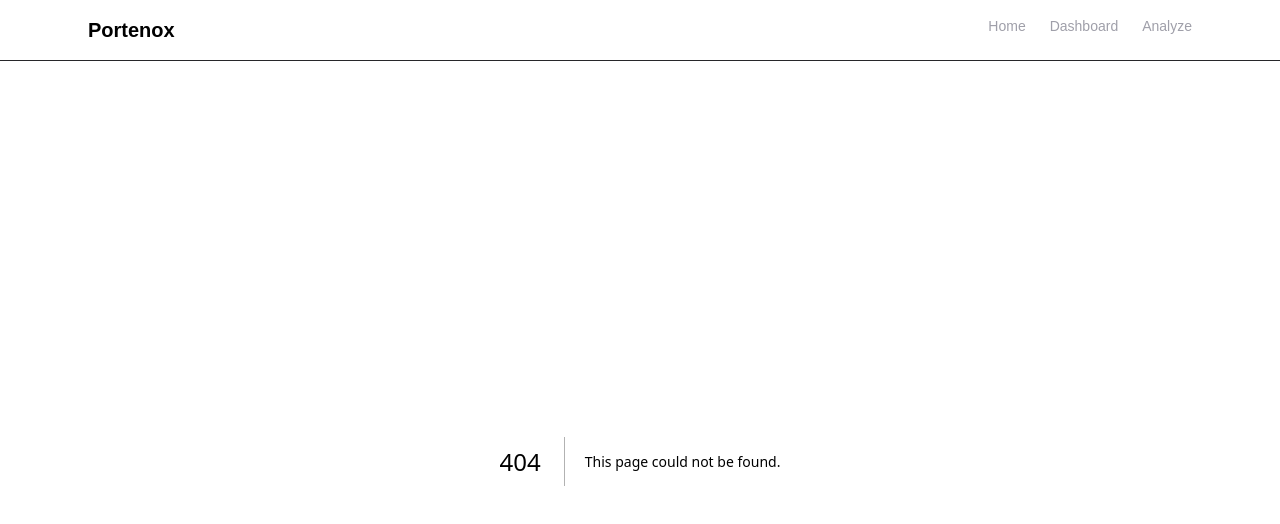
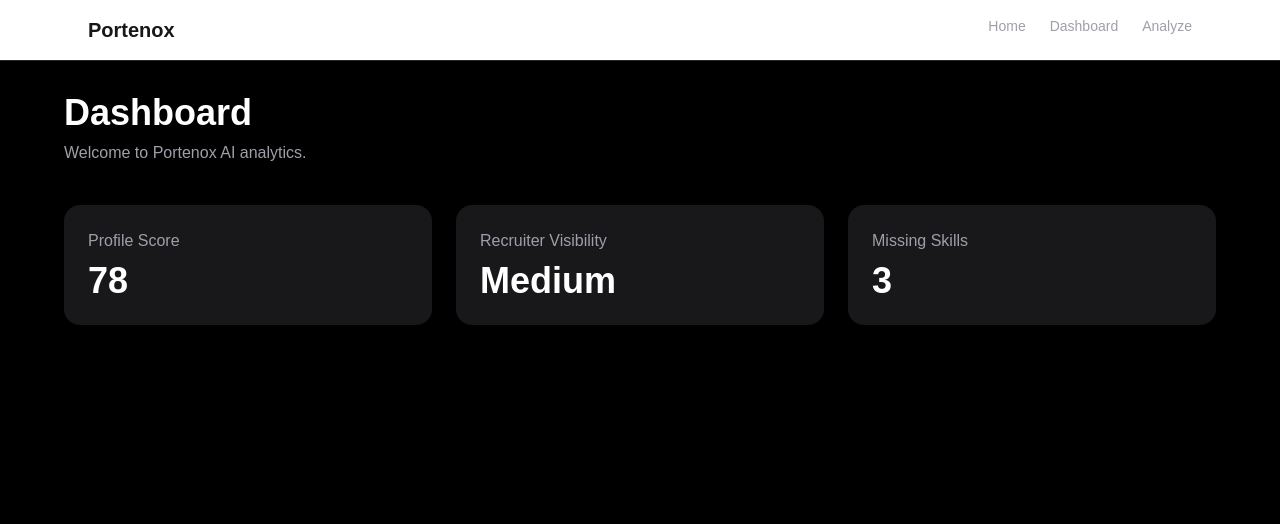
Before and after one commit to AndersonPort/portenox, a Next.js app: page /dashboard in a window 1280 px wide. Before the commit this address had no page. Shown: the top 524 px of the page. Built offline with nearby package versions, Linux system fonts and the light colour scheme.

Commit message:
feat(dashboard): add initial analytics dashboard

```diff
--- /dev/null
+++ b/app/dashboard/page.tsx
@@ -0,0 +1,30 @@
+export default function Dashboard() {
+  return (
+    <main className="min-h-screen bg-black text-white p-8">
+      <div className="max-w-6xl mx-auto">
+        <h1 className="text-4xl font-bold">Dashboard</h1>
+
+        <p className="text-zinc-400 mt-2">
+          Welcome to Portenox AI analytics.
+        </p>
+
+        <div className="grid md:grid-cols-3 gap-6 mt-10">
+          <div className="bg-zinc-900 p-6 rounded-2xl">
+            <p className="text-zinc-400">Profile Score</p>
+            <h2 className="text-4xl font-bold mt-2">78</h2>
+          </div>
+
+          <div className="bg-zinc-900 p-6 rounded-2xl">
+            <p className="text-zinc-400">Recruiter Visibility</p>
+            <h2 className="text-4xl font-bold mt-2">Medium</h2>
+          </div>
+
+          <div className="bg-zinc-900 p-6 rounded-2xl">
+            <p className="text-zinc-400">Missing Skills</p>
+            <h2 className="text-4xl font-bold mt-2">3</h2>
+          </div>
+        </div>
+      </div>
+    </main>
+  );
+}
```
